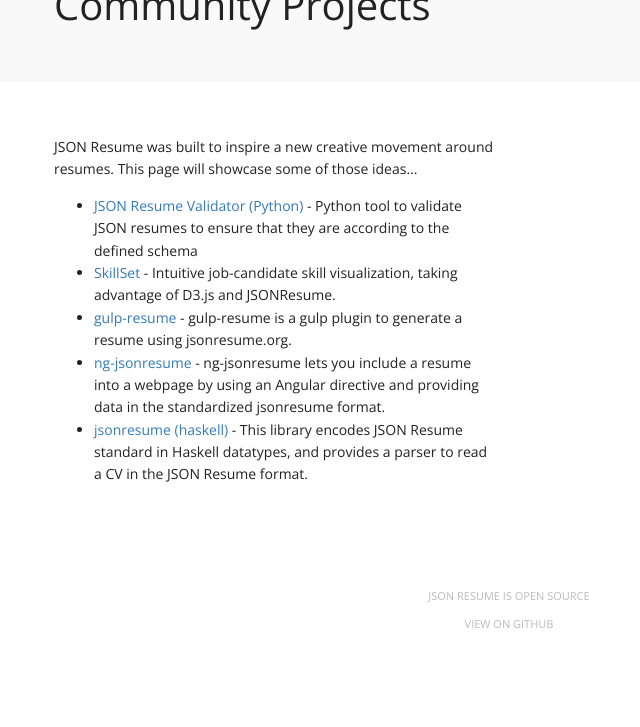
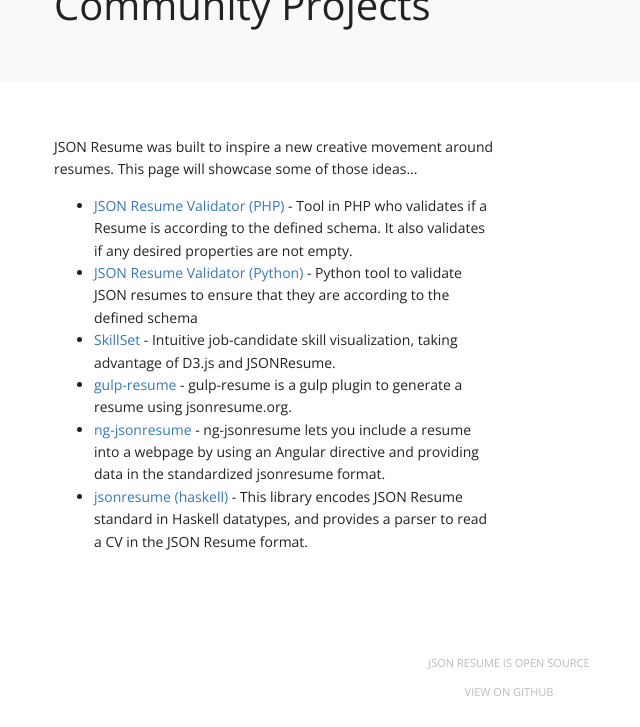
Before and after one commit to jsonresume/resume-website, a Jekyll site: the page built from projects.html, in a window 1280 px wide, cut to the strip 173-900 px from the top of the page. Shown: the whole strip, without its empty margins (131-771 px from the left). Built offline with Jekyll 4.4.1, drawn with Linux system fonts in a browser that asks for light colours; nearby versions of some CDN libraries; a script that is not in the unit is left out.

Commit message:
Added a new tool in PHP, JSON Resume Validator.

```diff
--- a/_data/projects.yaml
+++ b/_data/projects.yaml
@@ -1,3 +1,7 @@
+- name: JSON Resume Validator (PHP)
+  description: Tool in PHP who validates if a Resume is according to the defined schema. It also validates if any desired properties are not empty.
+  link: https://github.com/lfbn/json-resume-validator
+
 - name: JSON Resume Validator (Python)
   description: Python tool to validate JSON resumes to ensure that they are according to the defined schema
   link: https://github.com/kelvintaywl/jsonresume-validator
```
